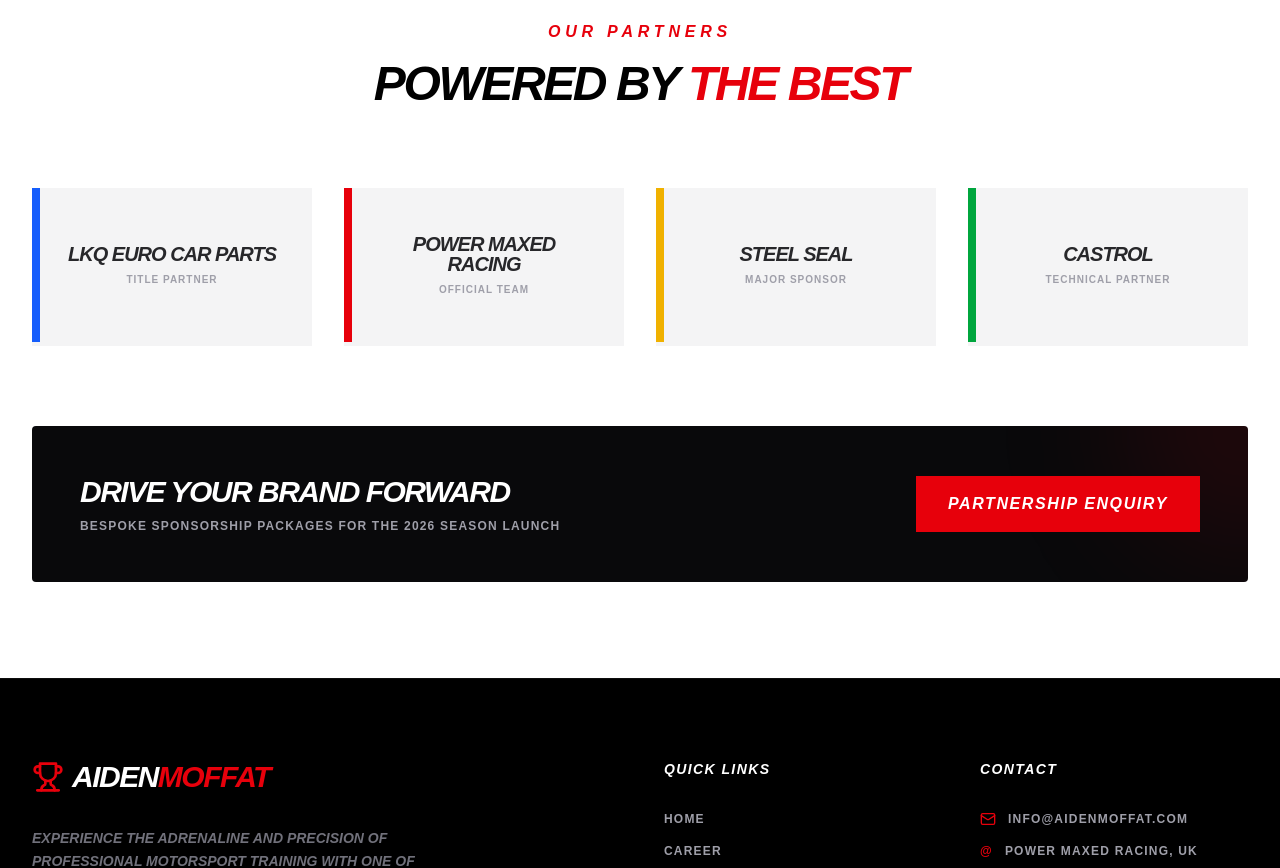
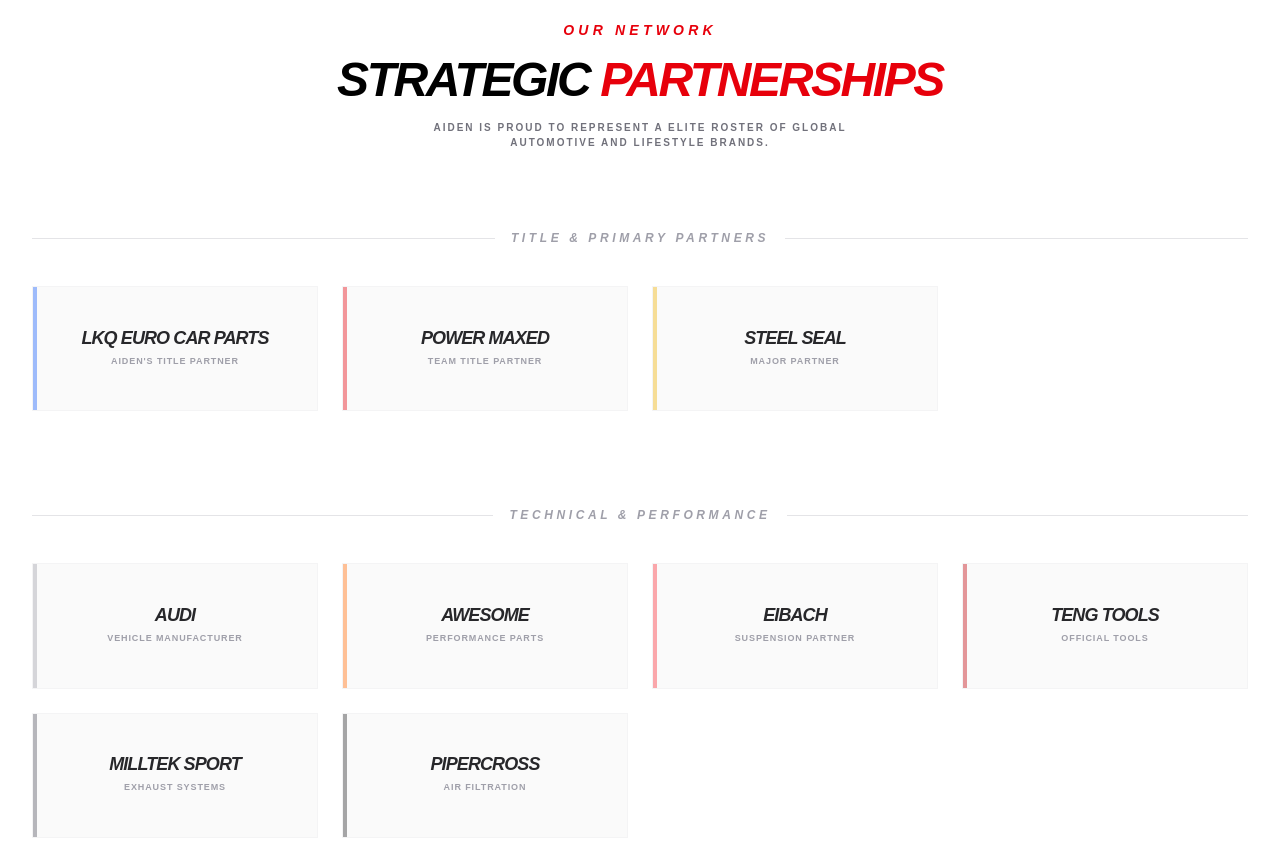
Before and after one commit to MarketingCo/aiden-moffat-racing, a Next.js app: page / in a window 1280 px wide. Shown: the part 4760-5628 px from the top of the page. Built offline with nearby package versions, Linux system fonts and the light colour scheme.

Commit message:
Expand sponsors to include full technical and BTCC series partners

```diff
--- a/src/components/Footer.tsx
+++ b/src/components/Footer.tsx
@@ -62,7 +62,7 @@ export default function Footer() {
         </div>
 
         <div className="mt-20 pt-8 border-t border-white/5 flex flex-col md:flex-row items-center justify-between text-[10px] font-bold uppercase tracking-widest text-zinc-600">
-          <p>© 2026 Aiden Moffat Racing. All Rights Reserved.</p>
+          <p>© 2026 Aiden Moffat Racing. All Rights Reserved. Website by <a href="https://marketing-company.co.uk" className="hover:text-red-600 transition-colors">Marketing Company</a></p>
           <div className="flex gap-8 mt-4 md:mt-0">
             <a href="#" className="hover:text-white transition-colors">Privacy Policy</a>
             <a href="#" className="hover:text-white transition-colors">Terms of Service</a>
--- a/src/components/Sponsors.tsx
+++ b/src/components/Sponsors.tsx
@@ -1,45 +1,100 @@
+'use client';
+
+import { motion } from 'framer-motion';
+
 export default function Sponsors() {
-  const sponsors = [
-    { name: 'LKQ Euro Car Parts', type: 'Title Partner', accent: 'bg-blue-600' },
-    { name: 'Power Maxed Racing', type: 'Official Team', accent: 'bg-red-600' },
-    { name: 'Steel Seal', type: 'Major Sponsor', accent: 'bg-yellow-500' },
-    { name: 'Castrol', type: 'Technical Partner', accent: 'bg-green-600' },
+  const categories = [
+    {
+      title: "Title & Primary Partners",
+      partners: [
+        { name: 'LKQ Euro Car Parts', type: 'Aiden\'s Title Partner', accent: 'bg-blue-600' },
+        { name: 'Power Maxed', type: 'Team Title Partner', accent: 'bg-red-600' },
+        { name: 'Steel Seal', type: 'Major Partner', accent: 'bg-yellow-500' },
+      ]
+    },
+    {
+      title: "Technical & Performance",
+      partners: [
+        { name: 'Audi', type: 'Vehicle Manufacturer', accent: 'bg-zinc-400' },
+        { name: 'Awesome', type: 'Performance Parts', accent: 'bg-orange-500' },
+        { name: 'Eibach', type: 'Suspension Partner', accent: 'bg-red-500' },
+        { name: 'Teng Tools', type: 'Official Tools', accent: 'bg-red-700' },
+        { name: 'Milltek Sport', type: 'Exhaust Systems', accent: 'bg-zinc-600' },
+        { name: 'Pipercross', type: 'Air Filtration', accent: 'bg-zinc-800' },
+      ]
+    },
+    {
+      title: "BTCC Series Partners",
+      partners: [
+        { name: 'Kwik Fit', type: 'Series Title Sponsor', accent: 'bg-blue-700' },
+        { name: 'Goodyear', type: 'Official Tyre Partner', accent: 'bg-yellow-400' },
+        { name: 'Castrol', type: 'Official Oil Partner', accent: 'bg-green-600' },
+        { name: 'ITV Sport', type: 'Official Broadcaster', accent: 'bg-blue-400' },
+      ]
+    }
   ];
 
   return (
-    <section id="sponsors" className="py-24 bg-white">
+    <section id="sponsors" className="py-24 bg-white selection:bg-black selection:text-white">
       <div className="max-w-7xl mx-auto px-4 sm:px-6 lg:px-8">
         <div className="text-center mb-20">
-          <span className="text-red-600 font-bold uppercase tracking-[0.3em] mb-4 block italic">Our Partners</span>
-          <h2 className="text-5xl font-black uppercase italic tracking-tighter mb-4 text-black">
-            Powered by <span className="text-red-600">The Best</span>
+          <span className="text-red-600 font-bold uppercase tracking-[0.3em] mb-4 block italic text-sm">Our Network</span>
+          <h2 className="text-5xl font-black uppercase italic tracking-tighter mb-4 text-black leading-none">
+            Strategic <span className="text-red-600">Partnerships</span>
           </h2>
+          <p className="text-zinc-500 font-bold uppercase text-[10px] tracking-[0.2em] max-w-md mx-auto">
+            Aiden is proud to represent a elite roster of global automotive and lifestyle brands.
+          </p>
         </div>
 
-        <div className="grid grid-cols-1 md:grid-cols-2 lg:grid-cols-4 gap-8">
-          {sponsors.map((sponsor) => (
-            <div key={sponsor.name} className="flex flex-col group">
-              <div className="w-full aspect-video bg-zinc-100 flex flex-col items-center justify-center p-8 transition-all duration-500 border-b-4 border-transparent group-hover:border-red-600 group-hover:shadow-xl relative overflow-hidden">
-                <div className={`absolute top-0 left-0 w-2 h-full ${sponsor.accent}`} />
-                <span className="text-xl font-black italic tracking-tighter text-zinc-800 uppercase text-center leading-none">
-                  {sponsor.name}
-                </span>
-                <span className="mt-2 text-[10px] font-bold uppercase tracking-widest text-zinc-400">
-                  {sponsor.type}
-                </span>
+        <div className="space-y-24">
+          {categories.map((cat, catIdx) => (
+            <div key={cat.title}>
+              <div className="flex items-center gap-4 mb-10">
+                <div className="h-px bg-zinc-200 flex-grow" />
+                <h3 className="text-zinc-400 font-black uppercase italic text-xs tracking-[0.3em] whitespace-nowrap">
+                  {cat.title}
+                </h3>
+                <div className="h-px bg-zinc-200 flex-grow" />
+              </div>
+
+              <div className="grid grid-cols-1 md:grid-cols-2 lg:grid-cols-3 xl:grid-cols-4 gap-6">
+                {cat.partners.map((partner, idx) => (
+                  <motion.div
+                    key={partner.name}
+                    initial={{ opacity: 0, y: 10 }}
+                    whileInView={{ opacity: 1, y: 0 }}
+                    transition={{ delay: (catIdx * 0.1) + (idx * 0.05) }}
+                    className="group"
+                  >
+                    <div className="w-full aspect-[16/7] bg-zinc-50 flex flex-col items-center justify-center p-6 transition-all duration-300 border border-zinc-100 hover:border-red-600/20 hover:bg-white hover:shadow-lg relative overflow-hidden">
+                      <div className={`absolute left-0 top-0 w-1 h-full ${partner.accent} opacity-40 group-hover:opacity-100 transition-opacity`} />
+                      <span className="text-lg font-black italic tracking-tighter text-zinc-800 uppercase text-center leading-none group-hover:text-black transition-colors">
+                        {partner.name}
+                      </span>
+                      <span className="mt-2 text-[9px] font-bold uppercase tracking-widest text-zinc-400 group-hover:text-zinc-500 transition-colors">
+                        {partner.type}
+                      </span>
+                    </div>
+                  </motion.div>
+                ))}
               </div>
             </div>
           ))}
         </div>
 
-        <div className="mt-20 p-12 bg-zinc-950 text-white flex flex-col md:flex-row items-center justify-between gap-8 rounded-sm relative overflow-hidden">
-          <div className="absolute top-0 right-0 w-64 h-64 bg-red-600/10 rounded-full blur-3xl -mr-32 -mt-32" />
-          <div className="relative z-10">
-            <h3 className="text-3xl font-black uppercase italic tracking-tighter mb-2">Drive Your Brand Forward</h3>
-            <p className="text-zinc-400 font-bold uppercase text-xs tracking-widest">Bespoke Sponsorship Packages for the 2026 Season Launch</p>
+        <div className="mt-32 p-12 bg-zinc-950 text-white flex flex-col lg:flex-row items-center justify-between gap-12 rounded-sm relative overflow-hidden skew-x-[-2deg]">
+          <div className="absolute top-0 right-0 w-96 h-96 bg-red-600/10 rounded-full blur-[100px] -mr-48 -mt-48" />
+          <div className="relative z-10 skew-x-[2deg]">
+            <h3 className="text-4xl font-black uppercase italic tracking-tighter mb-4 leading-tight">
+              Scale Your Brand<br/>With <span className="text-red-600">Aiden Moffat Racing</span>
+            </h3>
+            <p className="text-zinc-400 font-bold uppercase text-[10px] tracking-[0.2em] max-w-xl">
+              Unlock global exposure through prime-time ITV coverage, VIP hospitality, and high-performance brand activation across the 2026 BTCC season.
+            </p>
           </div>
-          <button className="relative z-10 px-8 py-4 bg-red-600 hover:bg-red-700 text-white font-black uppercase italic tracking-widest transition-all">
-            Partnership Enquiry
+          <button className="relative z-10 skew-x-[2deg] px-12 py-5 bg-red-600 hover:bg-red-700 text-white font-black uppercase italic tracking-widest transition-all transform hover:scale-105 active:scale-95 whitespace-nowrap">
+            Download Partner Deck
           </button>
         </div>
       </div>
```
